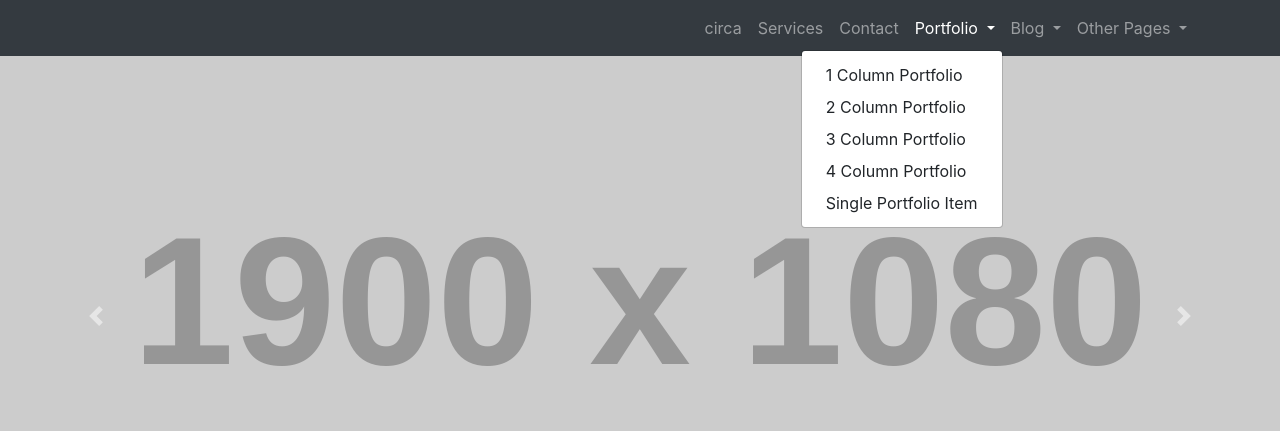
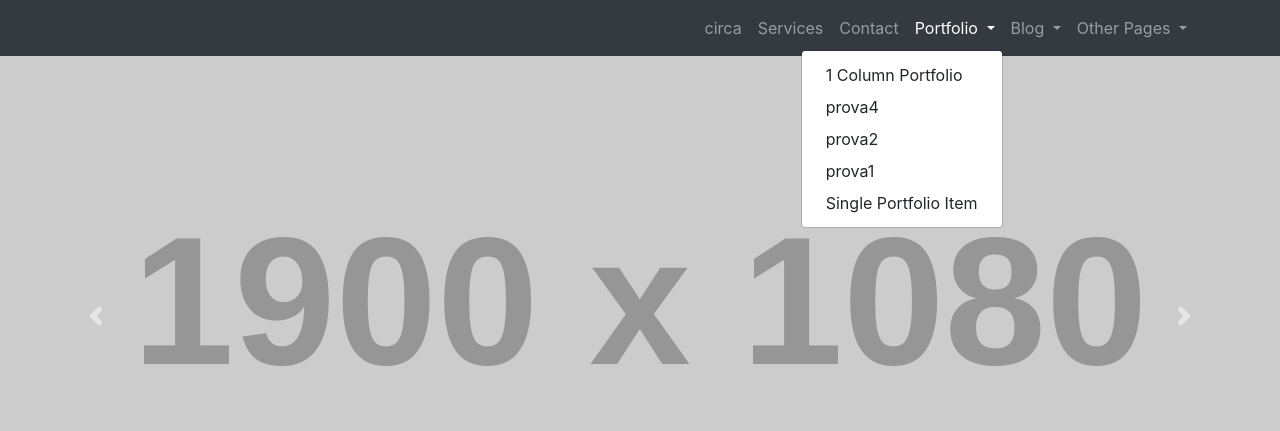
Before and after one commit to francescopaolorusso79/test, a website: page startbootstrap-modern-business-gh-pages/index.html in a window 1280 px wide. Both pictures are taken after a click on the link "Portfolio". Shown: the top 431 px of the page. Drawn offline with Linux system fonts and the light colour scheme; placeholder pictures from the web are drawn by us.

Commit message:
Update index.html

```diff
--- a/startbootstrap-modern-business-gh-pages/index.html
+++ b/startbootstrap-modern-business-gh-pages/index.html
@@ -42,9 +42,9 @@
             </a>
             <div class="dropdown-menu dropdown-menu-right" aria-labelledby="navbarDropdownPortfolio">
               <a class="dropdown-item" href="portfolio-1-col.html">1 Column Portfolio</a>
-              <a class="dropdown-item" href="portfolio-2-col.html">2 Column Portfolio</a>
-              <a class="dropdown-item" href="portfolio-3-col.html">3 Column Portfolio</a>
-              <a class="dropdown-item" href="portfolio-4-col.html">4 Column Portfolio</a>
+              <a class="dropdown-item" href="portfolio-2-col.html">prova4</a>
+              <a class="dropdown-item" href="portfolio-3-col.html">prova2</a>
+              <a class="dropdown-item" href="portfolio-4-col.html">prova1</a>
               <a class="dropdown-item" href="portfolio-item.html">Single Portfolio Item</a>
             </div>
           </li>
```
